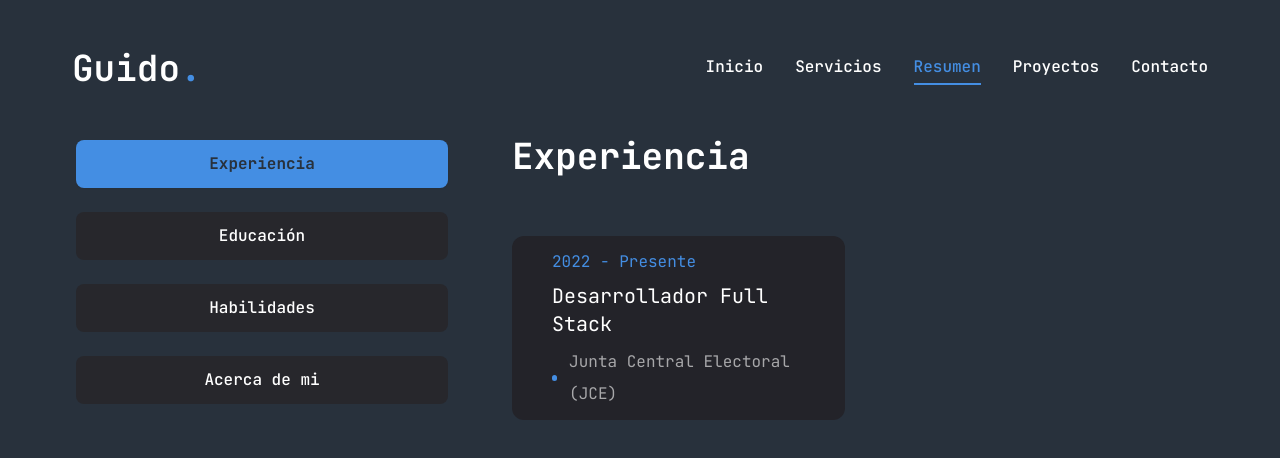
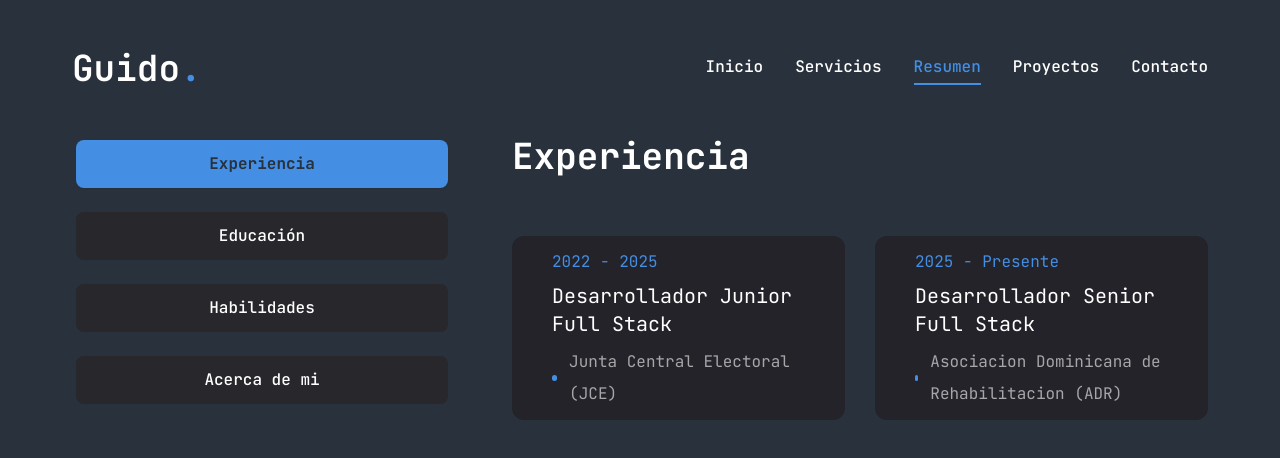
Before and after one commit to GuidoAmbiorix/Portafolio-WEB, a Next.js app: page /resume in a window 1280 px wide. Shown: the top 458 px of the page. Built offline with nearby package versions, Linux system fonts and the light colour scheme.

Commit message:
Se agrego una experiencia

```diff
--- a/src/app/resume/page.tsx
+++ b/src/app/resume/page.tsx
@@ -64,8 +64,13 @@ const experience = {
   items: [
     {
       company: "Junta Central Electoral (JCE)",
-      position: "Desarrollador Full Stack",
-      duration: "2022 - Presente",
+      position: "Desarrollador Junior Full Stack",
+      duration: "2022 - 2025",
+    },
+    {
+      company: "Asociacion Dominicana de Rehabilitacion (ADR)",
+      position: "Desarrollador Senior Full Stack",
+      duration: "2025 - Presente",
     },
   ],
 };
```
